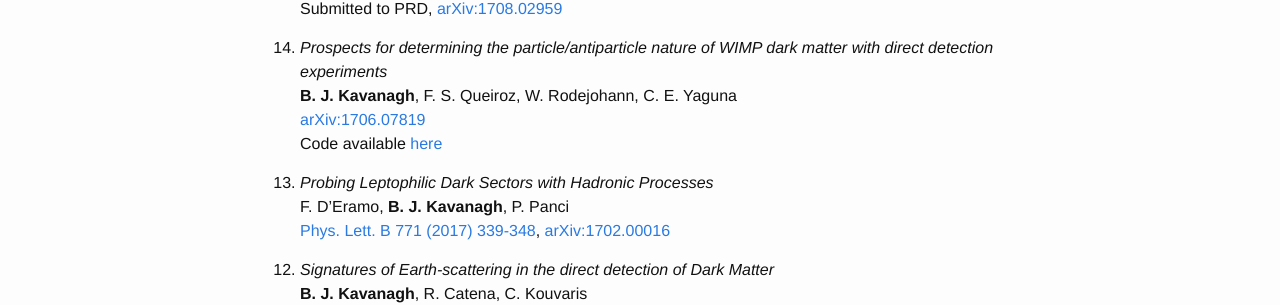
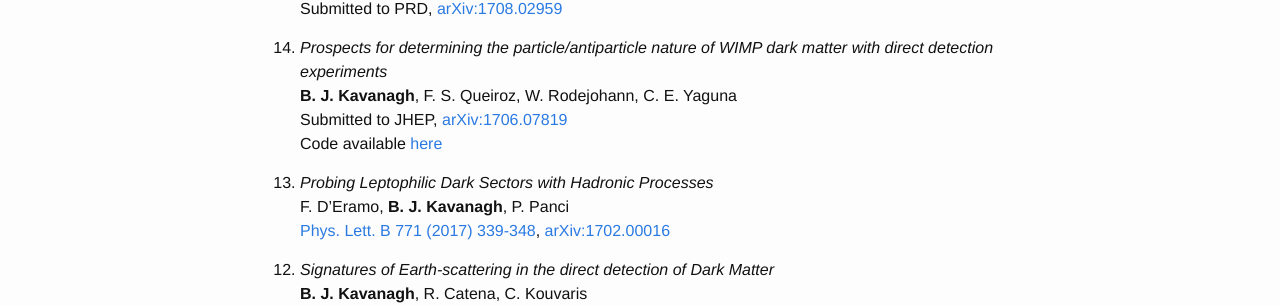
Before and after one commit to bradkav/bradkav.github.io, a Jekyll site: the page built from publications.md, in a window 1280 px wide. Shown: the part 391-696 px from the top of the page. Built offline with Jekyll 4.4.1, drawn with Linux system fonts in a browser that asks for light colours.

Commit message:
Updated publication list

```diff
--- a/publications.md
+++ b/publications.md
@@ -25,7 +25,7 @@ Submitted to PRD, [arXiv:1708.02959](https://arxiv.org/abs/1708.02959)
 
 14. *Prospects for determining the particle/antiparticle nature of WIMP dark matter with direct detection experiments*
 **B. J. Kavanagh**, F. S. Queiroz, W. Rodejohann, C. E. Yaguna
-[arXiv:1706.07819](http://arxiv.org/abs/1706.07819)
+Submitted to JHEP, [arXiv:1706.07819](http://arxiv.org/abs/1706.07819)
 Code available [here](https://github.com/bradkav/AntiparticleDM)
 
 13. *Probing Leptophilic Dark Sectors with Hadronic Processes*
```
Also changed, not shown: 1 other file.
